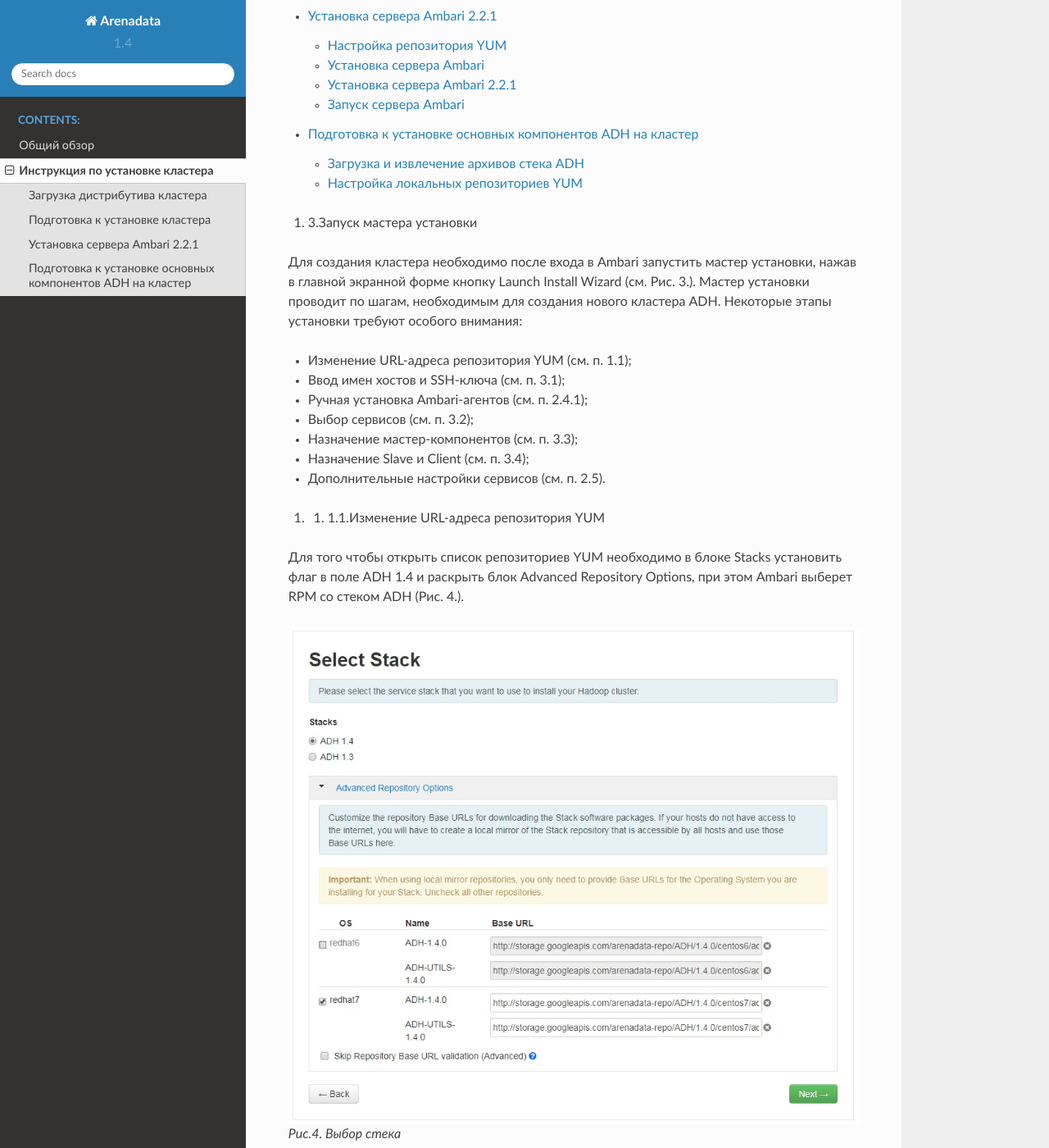
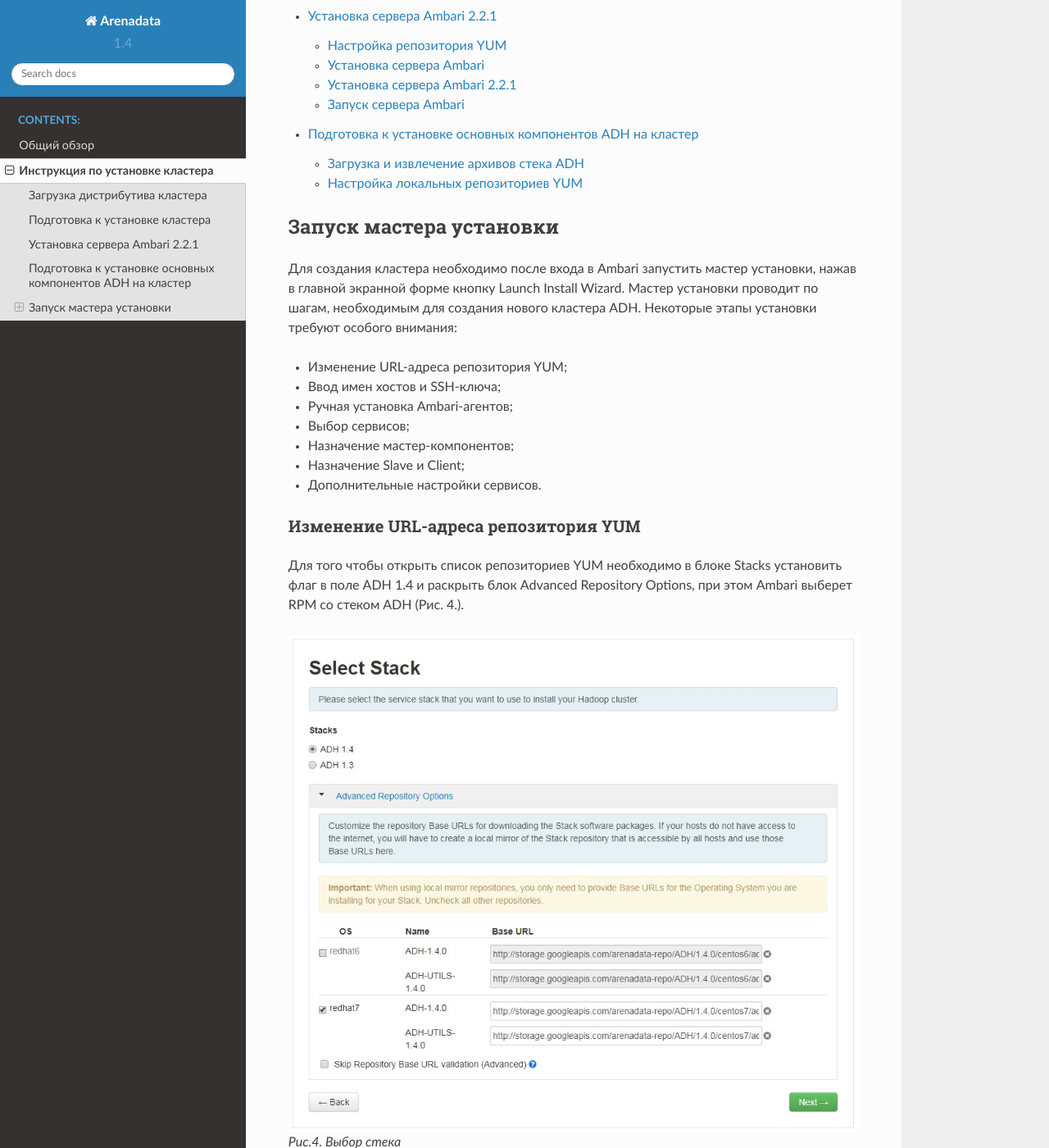
Before and after one commit to arenadata/docs_adps, a Sphinx documentation site: the page built from source/install.rst, in a window 1280 px wide and 1400 px high, scrolled down 2384 px. Shown: the whole window at 82% size. Built offline with Sphinx 7.4.7 and the Read the Docs theme 2.0.0, drawn with Linux system fonts in a browser that asks for light colours; some of the changed text lies outside the part shown.

Commit message:
Update install.rst

```diff
--- a/source/install.rst
+++ b/source/install.rst
@@ -100,29 +100,27 @@
 
 
 
-#. 3.Запуск мастера установки
+Запуск мастера установки
+------------------------
 
 Для создания кластера необходимо после входа в Ambari запустить мастер
-установки, нажав в главной экранной форме кнопку Launch Install Wizard
-(см. Рис. 3.). Мастер установки проводит по шагам, необходимым для
+установки, нажав в главной экранной форме кнопку Launch Install Wizard. Мастер установки проводит по шагам, необходимым для
 создания нового кластера ADH. Некоторые этапы установки требуют
 особого внимания:
 
 
-+ Изменение URL-адреса репозитория YUM (см. п. 1.1);
-+ Ввод имен хостов и SSH-ключа (см. п. 3.1);
-+ Ручная установка Ambari-агентов (см. п. 2.4.1);
-+ Выбор сервисов (см. п. 3.2);
-+ Назначение мастер-компонентов (см. п. 3.3);
-+ Назначение Slave и Client (см. п. 3.4);
-+ Дополнительные настройки сервисов (см. п. 2.5).
++ Изменение URL-адреса репозитория YUM;
++ Ввод имен хостов и SSH-ключа;
++ Ручная установка Ambari-агентов;
++ Выбор сервисов;
++ Назначение мастер-компонентов;
++ Назначение Slave и Client;
++ Дополнительные настройки сервисов.
 
 
 
-#.
-
-    #. 1.1.Изменение URL-адреса репозитория YUM
-
+Изменение URL-адреса репозитория YUM
+^^^^^^^^^^^^^^^^^^^^^^^^^^^^^^^^^^^^
 
 
 Для того чтобы открыть список репозиториев YUM необходимо в блоке
@@ -138,7 +136,7 @@
 
 
 Указанные значения URL необходимо заменить на URL-адреса ранее
-установленных репозиториев стека (см. п. 2.1).
+установленных репозиториев стека.
 
 Следует заменить значение http://SET_REPO_URL соответствующей ссылкой
 репозитория, которая была получена при запуске скрипта setup_repo.sh.
```
